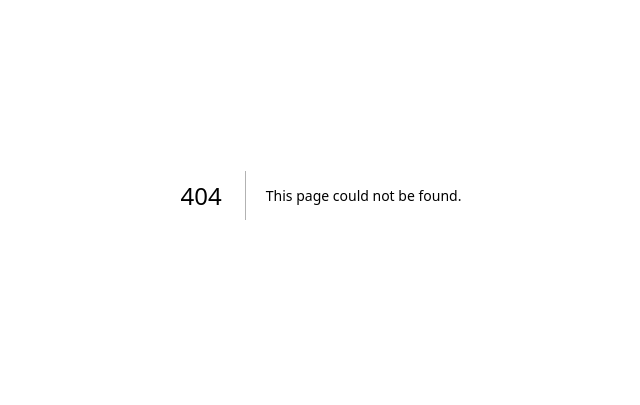
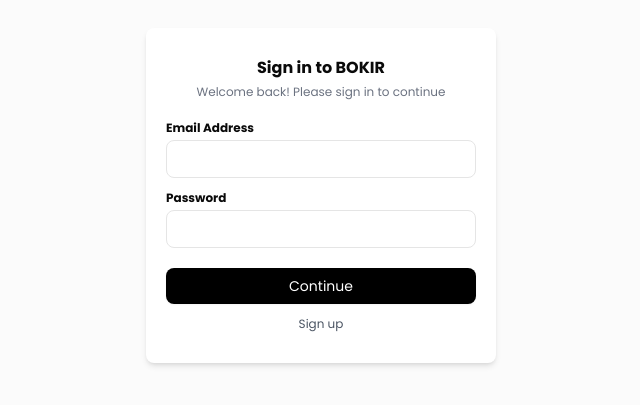
Before and after one commit to alxtim10/parking-monitoring, a Next.js app: page /dashboard/login in a window 1280 px wide. Before the commit this address had no page. Shown: the part 205-610 px from the top of the page, without its empty margins (319-959 px from the left). Built offline with nearby package versions, Linux system fonts and the light colour scheme.

Commit message:
feat:add login and signup (-signup response handle)

```diff
--- a/src/app/dashboard/layout.tsx
+++ b/src/app/dashboard/layout.tsx
@@ -1,15 +1,13 @@
-import { DashboardSidebar } from "@/components/DashboardSidebar";
-import { SidebarProvider, SidebarTrigger } from "@/components/ui/sidebar";
+import Providers from "./providers";
 
-export default function Layout({ children }: { children: React.ReactNode }) {
+export default function RootLayout({
+  children,
+}: {
+  children: React.ReactNode;
+}) {
   return (
-    <SidebarProvider>
-      <DashboardSidebar />
-      <main className="w-full">
-        <div className="pt-6 px-3">
-        </div>
-        {children}
-      </main>
-    </SidebarProvider>
+    <Providers>
+      <div className="bg-[#fbfbfb]">{children}</div>
+    </Providers>
   );
 }
--- /dev/null
+++ b/src/app/dashboard/login/page.tsx
@@ -0,0 +1,9 @@
+import Login from "@/components/dashboard/pages/login/Login";
+
+const page = () => {
+  return (
+    <Login />
+  )
+}
+
+export default page
--- a/src/app/dashboard/page.tsx
+++ b/src/app/dashboard/page.tsx
@@ -1,9 +1,14 @@
-import React from 'react'
+"use client";
+
+import { useRouter } from "next/navigation";
+import { useEffect } from "react";
 
 export default function page() {
-  return (
-    <div>
+  const router = useRouter();
 
-    </div>
-  )
+  useEffect(() => {
+    router.push("/dashboard/place");
+  }, []);
+
+  return <div></div>;
 }
--- /dev/null
+++ b/src/app/dashboard/providers.tsx
@@ -0,0 +1,48 @@
+"use client";
+
+import DefaultLayout from "@/components/layouts/DefaultLayout";
+import { usePathname, useRouter } from "next/navigation";
+import { useEffect, useState } from "react";
+
+function LayoutWrapper({ children }: { children: React.ReactNode }) {
+  const pathname = usePathname();
+  const router = useRouter();
+  const [checkingAuth, setCheckingAuth] = useState(true);
+
+  const isDashboardRoute = pathname?.startsWith("/dashboard");
+  const isLoginRoute = pathname === "/dashboard/login";
+  const isSignUpRoute = pathname ===  "/dashboard/sign-up";
+
+  useEffect(() => {
+    if (!isDashboardRoute || isLoginRoute) {
+      setCheckingAuth(false); // No need to check token for non-dashboard or login route
+      return;
+    }
+
+    const token = localStorage.getItem("bokirToken");
+
+    if (!token) {
+      router.replace("/dashboard/login");
+    } else {
+      setCheckingAuth(false); // Token exists, allow rendering
+    }
+  }, [pathname, isDashboardRoute, isLoginRoute, isSignUpRoute, router]);
+
+  if (checkingAuth) {
+    return <div>Loading...</div>; // Optional loader
+  }
+
+  if (isLoginRoute || isSignUpRoute) {
+    return <>{children}</>;
+  }
+
+  return isDashboardRoute ? (
+    <DefaultLayout>{children}</DefaultLayout>
+  ) : (
+    <>{children}</>
+  );
+}
+
+export default function Providers({ children }: { children: React.ReactNode }) {
+  return <LayoutWrapper>{children}</LayoutWrapper>;
+}
--- /dev/null
+++ b/src/app/dashboard/sign-up/page.tsx
@@ -0,0 +1,9 @@
+import SignUp from '@/components/dashboard/pages/sign-up/SignUp'
+
+const page = () => {
+  return (
+    <SignUp />
+  )
+}
+
+export default page
--- /dev/null
+++ b/src/components/UserIcon.tsx
@@ -0,0 +1,19 @@
+import { User2Icon } from "lucide-react";
+import { useRouter } from "next/navigation";
+import React from "react";
+
+const UserIcon = () => {
+  const router = useRouter();
+  const handleLogout = () => {
+    localStorage.removeItem("bokirToken");
+    router.push("/dashboard/login");
+  };
+
+  return (
+    <button onClick={handleLogout}>
+      <User2Icon />
+    </button>
+  );
+};
+
+export default UserIcon;
--- /dev/null
+++ b/src/components/dashboard/pages/login/Login.tsx
@@ -0,0 +1,93 @@
+"use client";
+import { LoginRequestType } from "@/types/login";
+import { useRouter } from "next/navigation";
+import { useState } from "react";
+
+const Login = () => {
+  const router = useRouter();
+  const [request, setRequest] = useState<LoginRequestType>({
+    email: "",
+    password: "",
+  });
+
+  const login = async () => {
+    try {
+      const response = await fetch(
+        `https://valet-production.up.railway.app/api/auth/signin`,
+        {
+          method: "POST",
+          headers: {
+            "Content-Type": "application/json",
+          },
+          body: JSON.stringify(request),
+        }
+      );
+      const data = await response.json();
+      localStorage.setItem("bokirToken", data.data.session.access_token);
+      setTimeout(() => {
+        router.push("/dashboard/place");
+      }, 2000);
+    } catch {
+      console.log("error");
+    }
+  };
+
+  return (
+    <section className="h-screen flex items-center justify-center p-2">
+      <div className="w-[350px] shadow-md bg-white px-5 py-7 rounded-lg">
+        <h1 className="text-md font-bold text-center">Sign in to BOKIR</h1>
+        <h1 className="text-xs text-gray-500 text-center mt-1">
+          Welcome back! Please sign in to continue
+        </h1>
+        <div className="flex flex-col mt-5">
+          <label htmlFor="" className="text-xs font-bold">
+            Email Address
+          </label>
+          <input
+            type="email"
+            value={request.email}
+            onChange={(e) => {
+              setRequest((prev) => ({
+                ...prev,
+                email: e.target.value,
+              }));
+            }}
+            className="border rounded-lg outline-0 ring-0 p-2 text-sm mt-1"
+          />
+        </div>
+        <div className="flex flex-col mt-3">
+          <label htmlFor="" className="text-xs font-bold">
+            Password
+          </label>
+          <input
+            type="password"
+            value={request.password}
+            onChange={(e) => {
+              setRequest((prev) => ({
+                ...prev,
+                password: e.target.value,
+              }));
+            }}
+            className="border rounded-lg outline-0 ring-0 p-2 text-sm mt-1"
+          />
+        </div>
+        <button
+          onClick={login}
+          className="bg-black shadow-sm text-sm p-2 text-white w-full rounded-lg mt-5"
+        >
+          Continue
+        </button>
+        <button
+          onClick={() => {
+            router.push("/dashboard/sign-up");
+          }}
+          className="text-xs text-gray-600 text-center mt-3 w-full"
+        >
+          Sign up
+        </button>
+      </div>
+    </section>
+  );
+};
+
+export default Login;
--- a/src/components/dashboard/pages/place/DashboardPlace.tsx
+++ b/src/components/dashboard/pages/place/DashboardPlace.tsx
@@ -73,7 +73,6 @@
     <section className="px-4 py-2 w-full">
       <div className="flex items-center justify-between">
         <div className="flex items-center gap-2">
-          <SidebarTrigger />
           <h1 className="text-2xl font-bold">Place</h1>
         </div>
         <button className="bg-blue-700 text-white px-4 py-2 rounded-sm shadow-sm text-xs  ">
--- /dev/null
+++ b/src/components/dashboard/pages/sign-up/SignUp.tsx
@@ -0,0 +1,93 @@
+"use client";
+import { LoginRequestType } from "@/types/login";
+import { useRouter } from "next/navigation";
+import { useState } from "react";
+
+const SignUp = () => {
+  const router = useRouter();
+  const [request, setRequest] = useState<LoginRequestType>({
+    email: "",
+    password: "",
+  });
+
+  const signup = async () => {
+    try {
+      const response = await fetch(
+        `https://valet-production.up.railway.app/api/auth/signup`,
+        {
+          method: "POST",
+          headers: {
+            "Content-Type": "application/json",
+          },
+          body: JSON.stringify(request),
+        }
+      );
+      const data = await response.json();
+      localStorage.setItem("bokirToken", data.data.session.access_token);
+      setTimeout(() => {
+        router.push("/dashboard/place");
+      }, 2000);
+    } catch {
+      console.log("error");
+    }
+  };
+
+  return (
+    <section className="h-screen flex items-center justify-center p-2">
+      <div className="w-[350px] shadow-md bg-white px-5 py-7 rounded-lg">
+        <h1 className="text-md font-bold text-center">Create Account</h1>
+        <h1 className="text-xs text-gray-500 text-center mt-1">
+          Please sign up to continue
+        </h1>
+        <div className="flex flex-col mt-5">
+          <label htmlFor="" className="text-xs font-bold">
+            Email Address
+          </label>
+          <input
+            type="email"
+            value={request.email}
+            onChange={(e) => {
+              setRequest((prev) => ({
+                ...prev,
+                email: e.target.value,
+              }));
+            }}
+            className="border rounded-lg outline-0 ring-0 p-2 text-sm mt-1"
+          />
+        </div>
+        <div className="flex flex-col mt-3">
+          <label htmlFor="" className="text-xs font-bold">
+            Password
+          </label>
+          <input
+            type="password"
+            value={request.password}
+            onChange={(e) => {
+              setRequest((prev) => ({
+                ...prev,
+                password: e.target.value,
+              }));
+            }}
+            className="border rounded-lg outline-0 ring-0 p-2 text-sm mt-1"
+          />
+        </div>
+        <button
+          onClick={signup}
+          className="bg-black shadow-sm text-sm p-2 text-white w-full rounded-lg mt-5"
+        >
+          Continue
+        </button>
+        <button
+          onClick={() => {
+            router.push("/dashboard/sign-up");
+          }}
+          className="text-xs text-gray-600 text-center mt-3 w-full"
+        >
+          Login
+        </button>
+      </div>
+    </section>
+  );
+};
+
+export default SignUp;
--- /dev/null
+++ b/src/components/layouts/DefaultLayout.tsx
@@ -0,0 +1,22 @@
+import { DashboardSidebar } from "../DashboardSidebar";
+import { SidebarProvider, SidebarTrigger } from "../ui/sidebar";
+import UserIcon from "../UserIcon";
+
+export default function DefaultLayout({
+  children,
+}: Readonly<{
+  children: React.ReactNode;
+}>) {
+  return (
+    <SidebarProvider>
+      <DashboardSidebar />
+      <main className="w-full">
+        <div className="pt-6 px-3 flex items-center justify-between">
+          <SidebarTrigger />
+          <UserIcon />
+        </div>
+        {children}
+      </main>
+    </SidebarProvider>
+  );
+}
--- /dev/null
+++ b/src/types/login.ts
@@ -0,0 +1,4 @@
+export interface LoginRequestType {
+    email: string;
+    password: string;
+}
```
